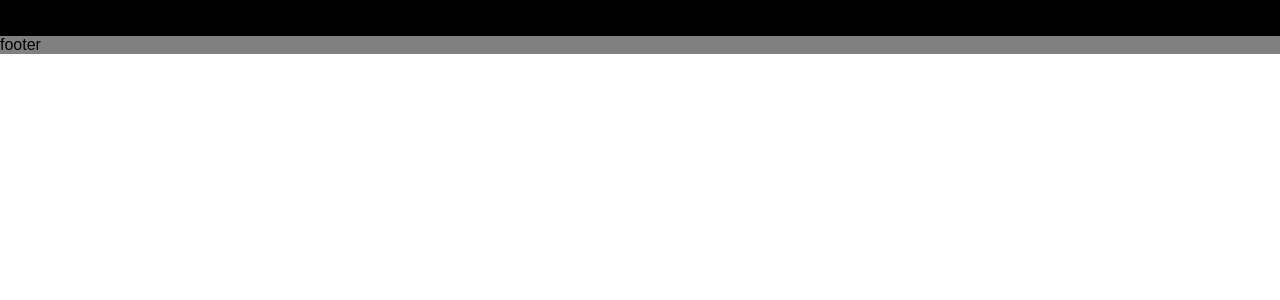
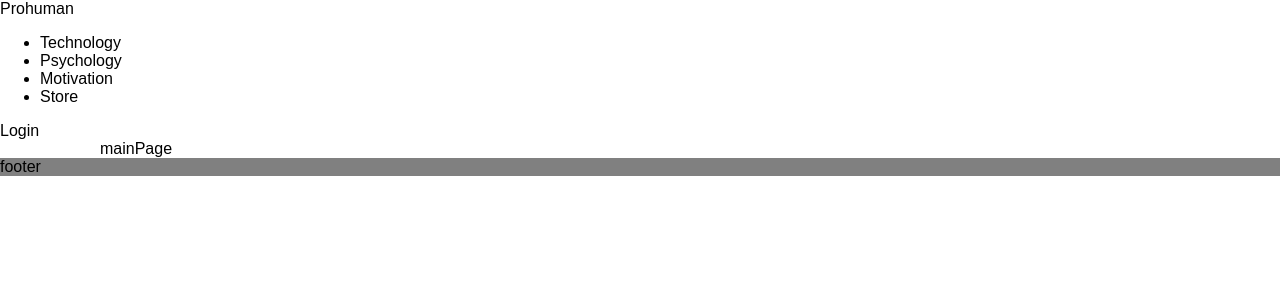
Before and after one commit to Tomaszunek/blog-starter, a React app: page / in a window 1280 px wide. Shown: the top 300 px of the page. Built offline with nearby package versions, Linux system fonts and the light colour scheme.

Commit message:
add scss to components

```diff
--- a/src/components/ErrorScreen/errorScreen.scss
+++ b/src/components/ErrorScreen/errorScreen.scss
@@ -2,4 +2,14 @@
 
 .errorScreen {
     display: none;
+
+    @media only screen and (min-width: $sm) and (max-width: $lg) {
+        display: block;
+    }
+    @media only screen and (min-width: $xs) and (max-width: $sm) {
+        display: none;
+    }
+    @media only screen and (max-width: $xs) {
+        display: block;
+    }
 }
--- a/src/components/MainPage/mainpage.scss
+++ b/src/components/MainPage/mainpage.scss
@@ -1,5 +1,5 @@
 @import 'src/styles/variables.scss';
 
 main {
-    background-color: $main-color;
+
 }
--- a/src/components/Navigation/Navigation.tsx
+++ b/src/components/Navigation/Navigation.tsx
@@ -5,7 +5,18 @@ export default class Navigation extends React.Component {
   public render() {
     return (
       <nav className="naviagation">
-        Navigation
+        <div>
+          Prohuman
+        </div>
+        <ul>
+          <li>Technology</li>
+          <li>Psychology</li>
+          <li>Motivation</li>
+          <li>Store</li>
+        </ul>
+        <div>
+          Login
+        </div>
       </nav>
     );
   }
--- a/src/index.scss
+++ b/src/index.scss
@@ -1,5 +1,22 @@
+@import 'src/styles/variables.scss';
+
 body {
   margin: 0;
   padding: 0;
   font-family: sans-serif;
 }
+
+.container {
+  padding: 0px 100px;
+  background-color: $primary-background;
+
+  @media only screen and (min-width: $sm) and (max-width: $lg) {
+    padding: 0px 80px;
+  }
+  @media only screen and (min-width: $xs) and (max-width: $sm) {
+    padding: 0px 60px;
+  }
+  @media only screen and (max-width: $xs) {
+    padding: 0px 40px;
+  }
+}
--- a/src/index.tsx
+++ b/src/index.tsx
@@ -22,9 +22,11 @@ ReactDOM.render(
         <LoadingScreen/>
         <ErrorScreen/>
         <Navigation/>
-          <Switch>
-            <Application />
-          </Switch>
+          <div className="container">
+            <Switch>
+              <Application />
+            </Switch>
+          </div>
         <Footer/>
       </div>
     </Router>
--- a/src/styles/variables.scss
+++ b/src/styles/variables.scss
@@ -1,7 +1,14 @@
+// $primary-color: gray;
+// $primary-background: black;
+// $second-color: white;
+// $main-color: black;
+
 $primary-color: gray;
-$second-color: white;
-$main-color: black;
+$primary-background: white;
+$second-page: black;
+$main-color: white;
 
-// $primary-color: gray;
-// $second-page: black;
-// $main-color: white;
+$xs: 576px;
+$sm: 768px;
+$lg: 992px;
+$xl: 1200px;
```
